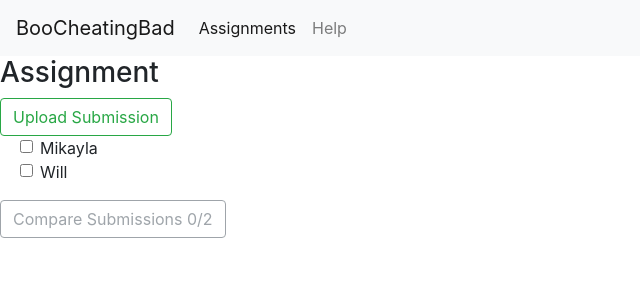
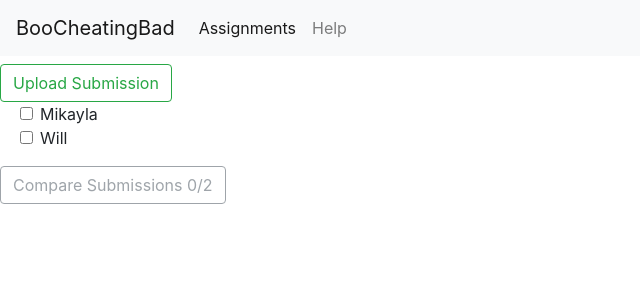
Before and after one commit to whysgai/BooPlagiraismBad, a React (Create React App) app in the folder bpb-front/: page /Submissions in a window 1280 px wide. Shown: the top 300 px of the page, without its empty margins (0-640 px from the left). Built offline with nearby package versions, Linux system fonts and the light colour scheme.

Commit message:
BPB-21 feat: added real assignment name

```diff
--- a/bpb-front/src/SubmissionListComponent.tsx
+++ b/bpb-front/src/SubmissionListComponent.tsx
@@ -32,7 +32,7 @@ class SubmissionListComponent extends React.Component <PropTypes, {}> {
   render() {
     return (
       <div className='submission-list' onClick={() => this.setDisabled()}>
-        <h3>Assignment</h3>
+        <h3>{store.getState().AssignmentReducer.currentAssignment.name}</h3>
         <Link className='btn btn-outline-success' to='/CreateSubmissionComponent'>Upload Submission</Link>
         <ul>
           {this.props.submissions.map((submission, index) =>
```
